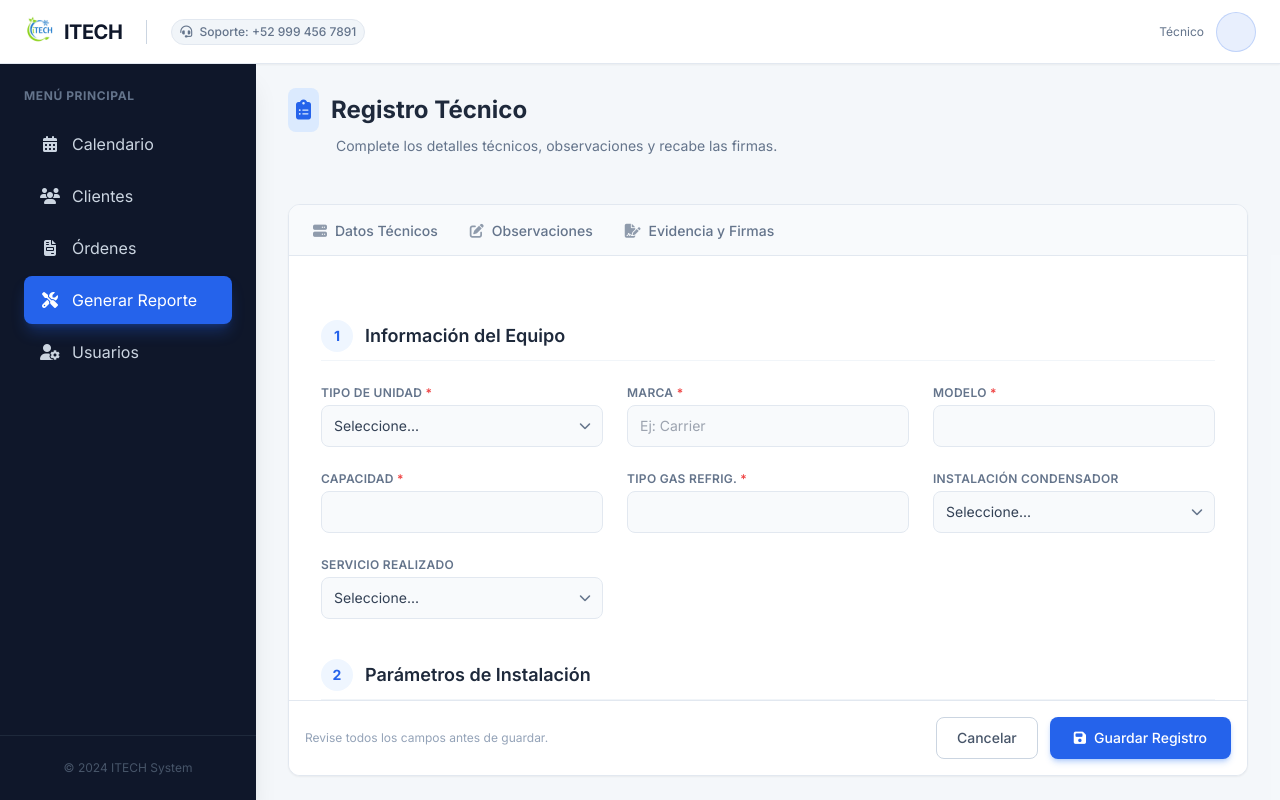
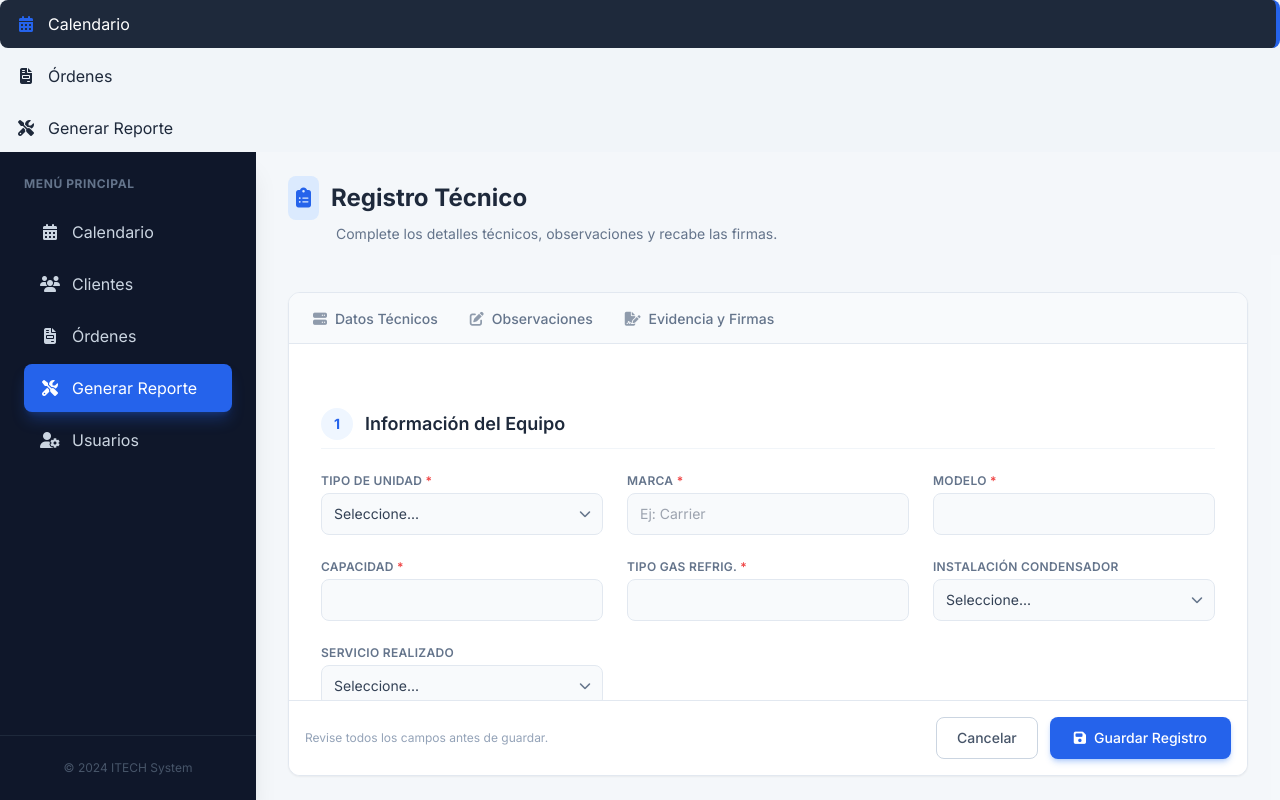
Before and after one commit to carrillo1612/Sistema-ITECH-Django, a Django app: template servicios/templates/servicios/registro_tecnico.html in a window 1280 px wide. Run offline with Django 5.2, Linux system fonts and the light colour scheme; the template is opened without the code that fills it, so the values that code supplies are empty; the visitor is signed in with stand-in values (Sample User, id 1); some libraries are stand-ins or nearby versions.

Commit message:
detalles

```diff
--- a/servicios/templates/servicios/registro_tecnico.html
+++ b/servicios/templates/servicios/registro_tecnico.html
@@ -95,32 +95,34 @@
 
 <body class="bg-slate-100 text-slate-800 h-screen flex flex-col overflow-hidden font-sans">
 
-<nav class="bg-white border-b border-slate-200 h-16 flex items-center justify-between px-4 sm:px-6 shadow-sm z-20 shrink-0">
-        <div class="flex items-center gap-4">
-            <button id="mobile-menu-btn" onclick="toggleSidebar()" class="lg:hidden p-2 text-slate-500 hover:text-accent">
-                <i class="fas fa-bars text-xl"></i>
-            </button>
+<nav class="space-y-1">
+    {# 1. CALENDARIO: Visible para todos #}
+    <a href="{% url 'vista_calendario' %}" class="flex items-center gap-3 px-4 py-3 rounded-lg bg-slate-800 text-white border-r-4 border-accent transition-all group">
+        <i class="fas fa-calendar-alt w-5 text-center text-accent transition-colors"></i> Calendario
+    </a>
 
-            <div class="flex items-center gap-2">
-                <img src="{% static 'img/logo.jpeg' %}" alt="Logo" class="h-8 w-auto object-contain">
-                <span class="font-bold text-xl tracking-tight text-slate-900">ITECH</span>
-            </div>
-            <div class="hidden md:flex h-6 w-px bg-slate-300 mx-2"></div>
-            <span class="hidden md:block text-xs font-medium text-slate-500 bg-slate-100 px-2 py-1 rounded-full border border-slate-200">
-                <i class="fas fa-headset mr-1"></i> Soporte: +52 999 456 7891
-            </span>
-        </div>
+    {# 2. ÓRDENES: Visible para todos #}
+    <a href="{% url 'lista_ordenes' %}" class="flex items-center gap-3 px-4 py-3 rounded-lg hover:bg-slate-800 hover:text-white transition-all group">
+        <i class="fas fa-file-invoice w-5 text-center group-hover:text-accent transition-colors"></i> Órdenes
+    </a>
 
-        <div class="flex items-center gap-3">
-            <div class="text-right hidden sm:block">
-                <p class="text-sm font-semibold text-slate-700">{{ user.Nombre }} {{ user.Apellido }}</p>
-                <p class="text-xs text-slate-500">{{ user.Rol }}</p>
-            </div>
-            <div class="h-10 w-10 bg-accent/10 rounded-full flex items-center justify-center text-accent font-bold border border-accent/20">
-                {{ user.Nombre|slice:":1" }}{{ user.Apellido|slice:":1" }}
-            </div>
-        </div>
-    </nav>
+    {# 3. GENERAR REPORTE: Visible para Administrador y Técnico #}
+    {% if request.user.Rol == 'Administrador' or request.user.Rol == 'Técnico' %}
+    <a href="{% url 'lista_reportes_pendientes' %}" class="flex items-center gap-3 px-4 py-3 rounded-lg hover:bg-slate-800 hover:text-white transition-all group">
+        <i class="fas fa-tools w-5 text-center group-hover:text-accent transition-colors"></i> Generar Reporte
+    </a>
+    {% endif %}
+
+    {# 4. CLIENTES Y USUARIOS: SOLO visible para el Administrador #}
+    {% if request.user.Rol == 'Administrador' %}
+    <a href="{% url 'lista_clientes' %}" class="flex items-center gap-3 px-4 py-3 rounded-lg hover:bg-slate-800 hover:text-white transition-all group">
+        <i class="fas fa-users w-5 text-center group-hover:text-accent transition-colors"></i> Clientes
+    </a>
+    <a href="{% url 'gestion_usuarios' %}" class="flex items-center gap-3 px-4 py-3 rounded-lg hover:bg-slate-800 hover:text-white transition-all group">
+        <i class="fas fa-user-cog w-5 text-center group-hover:text-accent transition-colors"></i> Usuarios
+    </a>
+    {% endif %}
+</nav>
 
     <div class="flex flex-1 overflow-hidden">
 
@@ -362,8 +364,8 @@
                                                 </tr>
                                                 <tr class="hover:bg-white transition-colors">
                                                     <td class="px-4 sm:px-6 py-3 font-medium text-slate-900">Amperaje Compresor</td>
-                                                    <td class="px-4 sm:px-6 py-2"><input type="number" step="0.1" id="ampCompOriginal" name="ampCompOriginal" placeholder="FLA" required class="w-full bg-transparent border-b border-slate-300 focus:border-accent focus:outline-none py-1"></td>
-                                                    <td class="px-4 sm:px-6 py-2"><input type="number" step="0.1" id="ampCompActual" name="ampCompActual" placeholder="A" class="w-full bg-transparent border-b border-slate-300 focus:border-accent focus:outline-none py-1"></td>
+                                                    <td class="px-4 sm:px-6 py-2"><input type="text" step="0.1" id="ampCompOriginal" name="ampCompOriginal" placeholder="FLA" required class="w-full bg-transparent border-b border-slate-300 focus:border-accent focus:outline-none py-1"></td>
+                                                    <td class="px-4 sm:px-6 py-2"><input type="text" step="0.1" id="ampCompActual" name="ampCompActual" placeholder="A" class="w-full bg-transparent border-b border-slate-300 focus:border-accent focus:outline-none py-1"></td>
                                                 </tr>
                                                 <tr class="hover:bg-white transition-colors">
                                                     <td class="px-4 sm:px-6 py-3 font-medium text-slate-900">Sensor de Pozo</td>
```
Also changed, not shown: servicios/templates/servicios/Reporte_Orden_S.html (+4 -4 lines).
